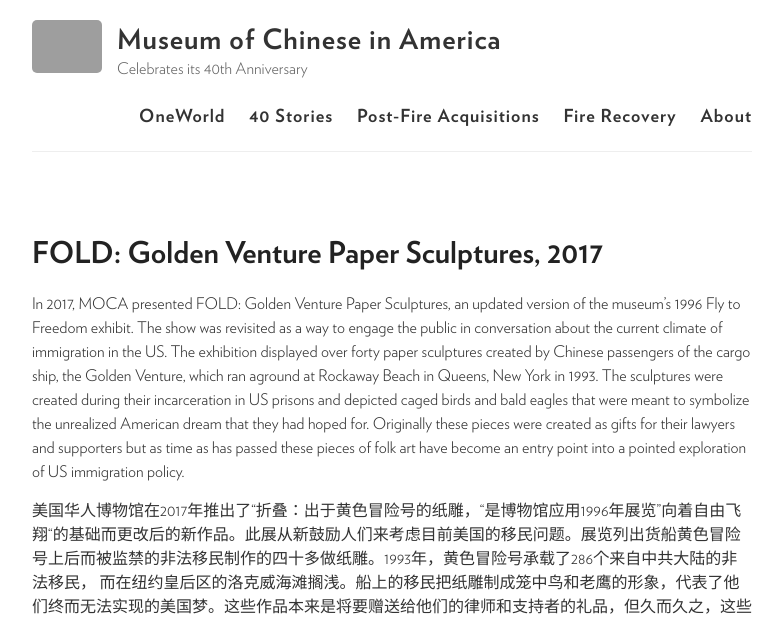
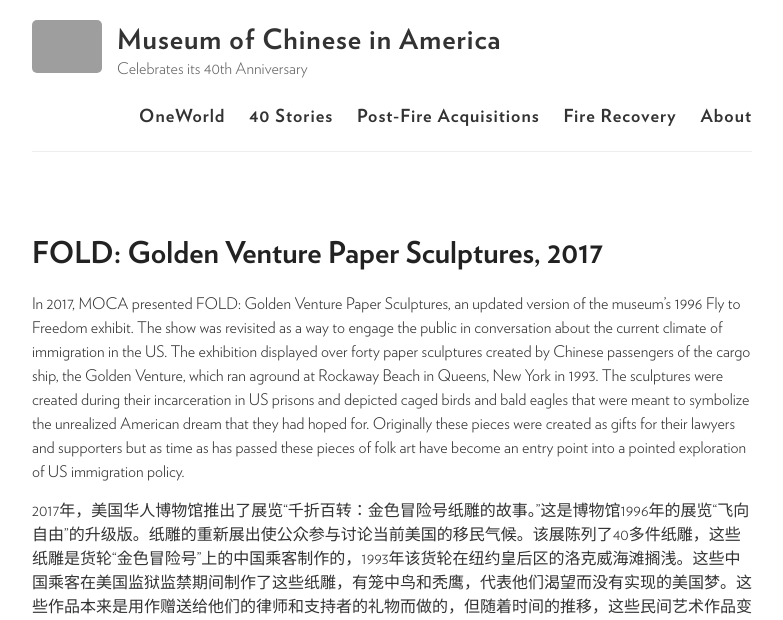
Before and after one commit to moca40/moca40.github.io, a Jekyll site: the page built from _stories/2017-01-01-fold.md, in a window 1280 px wide. Shown: the top 620 px of the page, without its empty margins (248-1031 px from the left). Built offline with Jekyll 4.4.1, drawn with Linux system fonts in a browser that asks for light colours; some of the changed text lies outside the part shown; grey boxes are pictures that could not be loaded.

Commit message:
Update 2017-01-01-fold.md

```diff
--- a/_stories/2017-01-01-fold.md
+++ b/_stories/2017-01-01-fold.md
@@ -34,8 +34,8 @@
     img: https://user-images.githubusercontent.com/47676628/91781431-4d3c3780-ebc8-11ea-96e3-254eb05e66b5.jpg
 ---
 
-In 2017, MOCA presented FOLD: Golden Venture Paper Sculptures, an updated version of the museum’s 1996 Fly to Freedom exhibit.  The show was revisited as a way to engage the public in conversation about the current climate of  immigration in the US. The exhibition displayed over forty paper sculptures created by Chinese passengers of the cargo ship, the Golden Venture, which ran aground at Rockaway Beach in Queens, New York in 1993.  The sculptures were created during their incarceration in US prisons and depicted caged birds and bald eagles that were meant to symbolize the unrealized American dream that they had hoped for.   Originally these pieces were created as gifts for their lawyers and supporters but as time as has passed these pieces of folk art have become an entry point into a pointed exploration of US immigration policy.
+In 2017, MOCA presented FOLD: Golden Venture Paper Sculptures, an updated version of the museum’s 1996 Fly to Freedom exhibit.  The show was revisited as a way to engage the public in conversation about the current climate of  immigration in the US. The exhibition displayed over forty paper sculptures created by Chinese passengers of the cargo ship, the Golden Venture, which ran aground at Rockaway Beach in Queens, New York in 1993.  The sculptures were created during their incarceration in US prisons and depicted caged birds and bald eagles that were meant to symbolize the unrealized American dream that they had hoped for.  Originally these pieces were created as gifts for their lawyers and supporters but as time as has passed these pieces of folk art have become an entry point into a pointed exploration of US immigration policy.
 
-美国华人博物馆在2017年推出了“折叠：出于黄色冒险号的纸雕，“是博物馆应用1996年展览”向着自由飞翔“的基础而更改后的新作品。此展从新鼓励人们来考虑目前美国的移民问题。展览列出货船黄色冒险号上后而被监禁的非法移民制作的四十多做纸雕。1993年，黄色冒险号承载了286个来自中共大陆的非法移民， 而在纽约皇后区的洛克威海滩搁浅。船上的移民把纸雕制成笼中鸟和老鹰的形象，代表了他们终而无法实现的美国梦。这些作品本来是将要赠送给他们的律师和支持者的礼品，但久而久之，这些民间作品变成了美国移民政策议论上的一个切入点。
+2017年，美国华人博物馆推出了展览“千折百转：金色冒险号纸雕的故事。”这是博物馆1996年的展览“飞向自由”的升级版。纸雕的重新展出使公众参与讨论当前美国的移民气候。该展陈列了40多件纸雕，这些纸雕是货轮“金色冒险号”上的中国乘客制作的，1993年该货轮在纽约皇后区的洛克威海滩搁浅。这些中国乘客在美国监狱监禁期间制作了这些纸雕，有笼中鸟和秃鹰，代表他们渴望而没有实现的美国梦。这些作品本来是用作赠送给他们的律师和支持者的礼物而做的，但随着时间的推移，这些民间艺术作品变成了探讨美国移民政策的一个切入点。
 
 {% include slideshow.html %}
```
